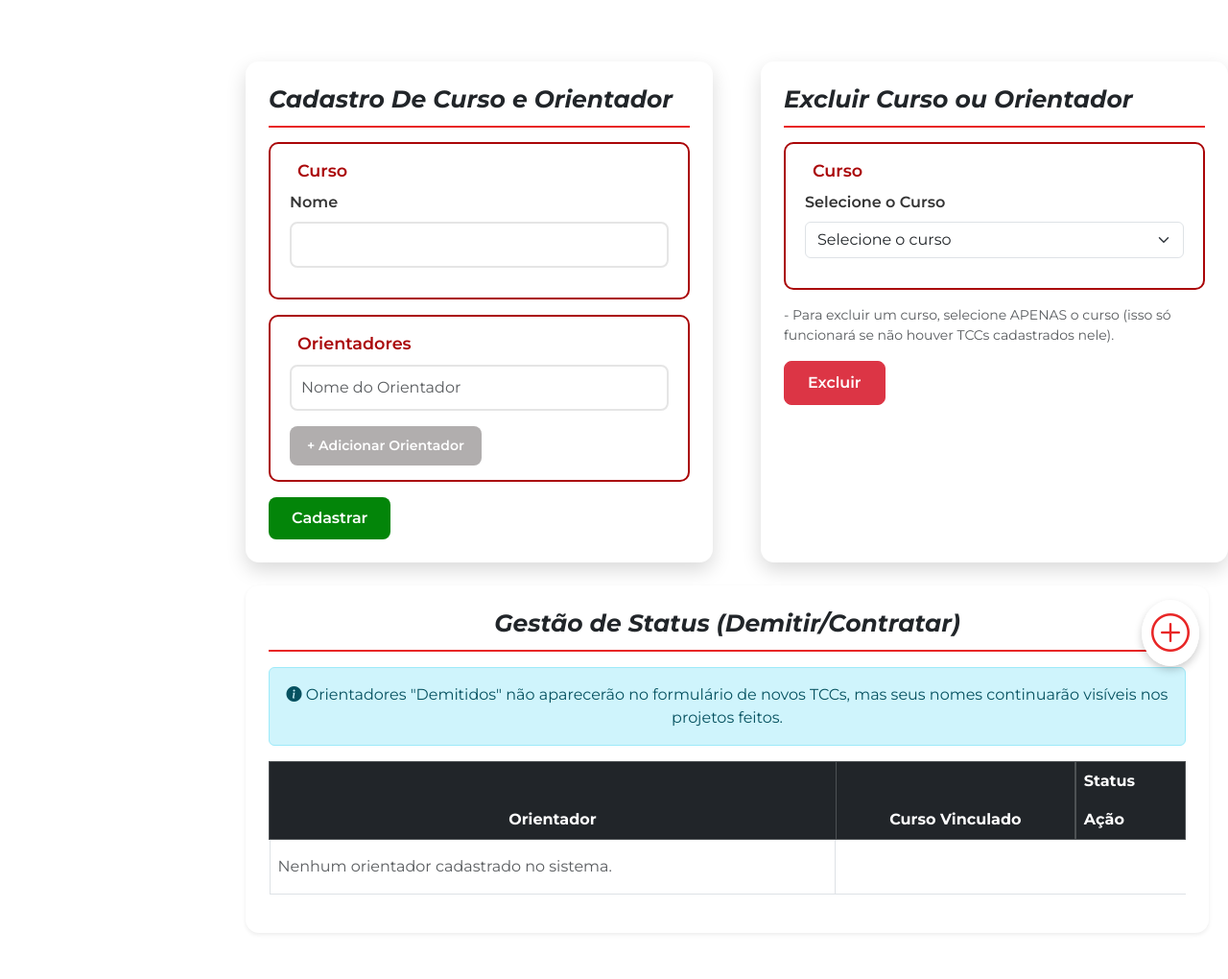
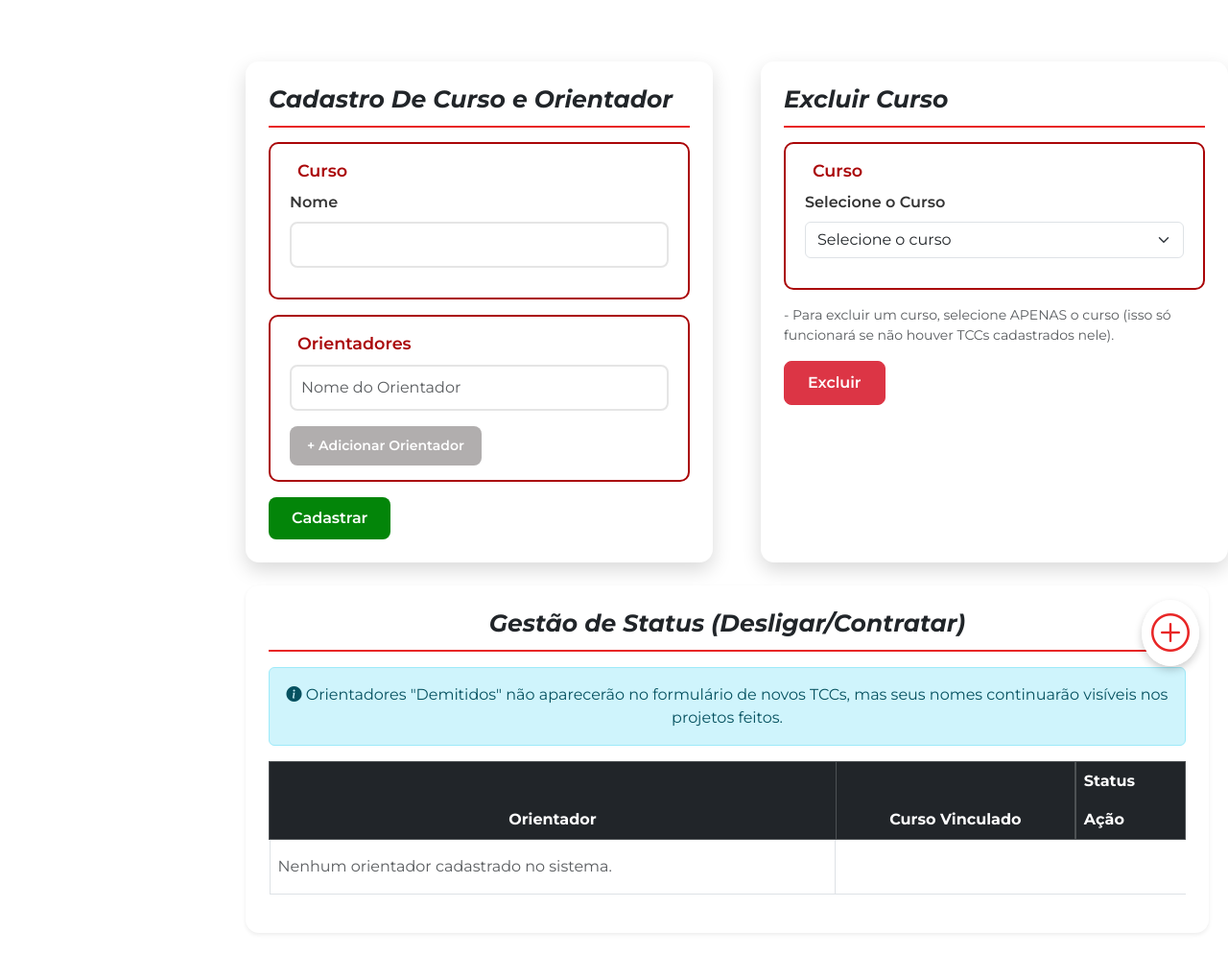
Before and after one commit to mariasantiag/portfolio-dos-tcc, a Flask app: page /paginaorientadorcurso in a window 1280 px wide. Shown: the part 80-1100 px from the top of the page at 96% size. Run offline with Flask 3, Linux system fonts and the light colour scheme; the visitor is signed in with stand-in values (Sample User, id 1); data that the repository does not hold is empty; some libraries are stand-ins or nearby versions.

Commit message:
ajuste: titulo

```diff
--- a/templates/cadastro-curso-orientador.html
+++ b/templates/cadastro-curso-orientador.html
@@ -77,7 +77,7 @@
 
     <section class="card p-4">
       <div class="tittle">
-        <h2>Excluir Curso ou Orientador</h2>
+        <h2>Excluir Curso</h2>
       </div>
 
       <form method="POST" action="/post/excluirorientadorcurso" id="excluirForm" novalidate>
@@ -113,7 +113,7 @@
 <div class="mt-4 mb-5 container__gestaostatus">
   <section class="card p-4 shadow-sm secao_tabela">
     <div class="tittle mb-3">
-      <h2>Gestão de Status (Demitir/Contratar)</h2>
+      <h2>Gestão de Status (Desligar/Contratar)</h2>
     </div>
 
     <div class="alert alert-info" role="alert">
```
